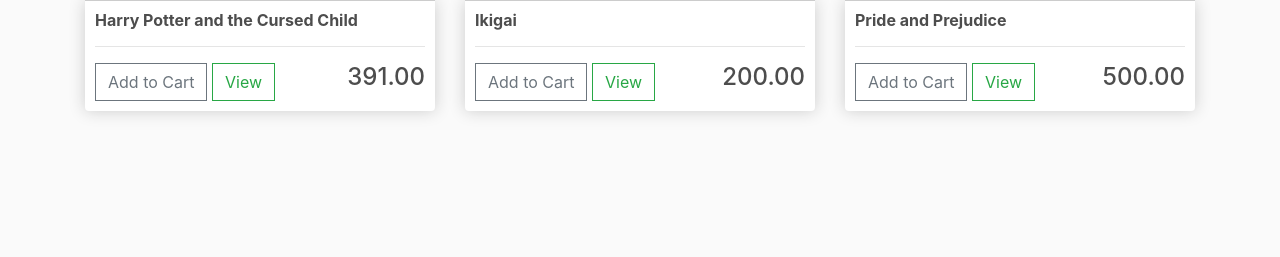
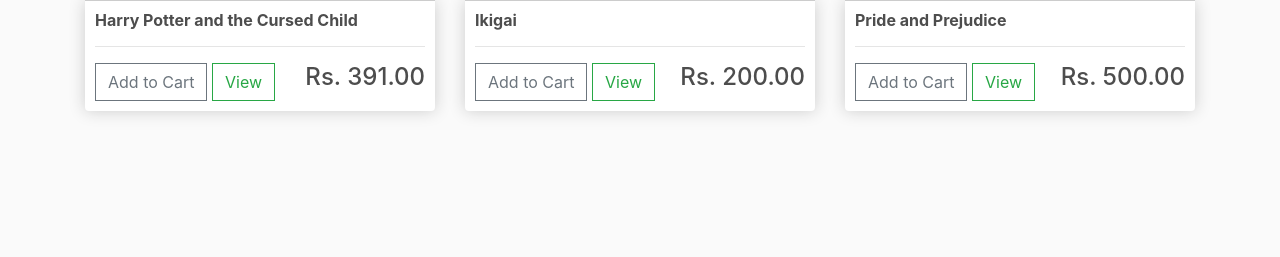
Before and after one commit to vedkulk/pp_project, a Django app: page / in a window 1280 px wide. Shown: the part 466-723 px from the top of the page. Run offline with Django 5.2, Linux system fonts and the light colour scheme; data comes from the database, SQL or seed files in the repository; some libraries are stand-ins or nearby versions.

Commit message:
Rs added

```diff
--- a/store/templates/store/store.html
+++ b/store/templates/store/store.html
@@ -10,7 +10,7 @@
                     <hr>
                     <button class="btn btn-outline-secondary add-btn">Add to Cart</button>
                     <a class="btn btn-outline-success" href="#">View</a>
-                    <h4 style="display: inline-block; float: right">{{  product.price|floatformat:2 }}</h4>
+                    <h4 style="display: inline-block; float: right">Rs. {{  product.price|floatformat:2 }}</h4>
                </div>
           </div>
      {% endfor %}
```
